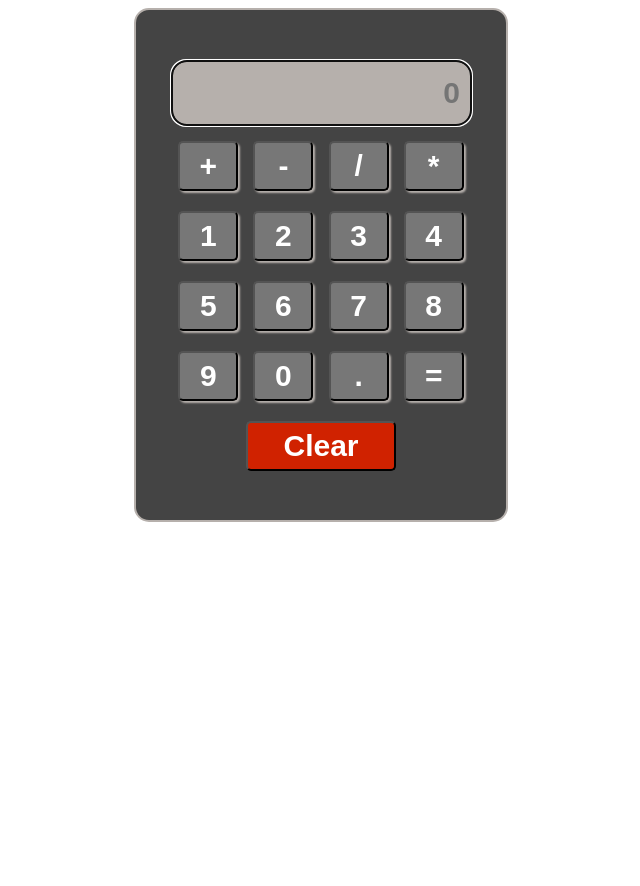
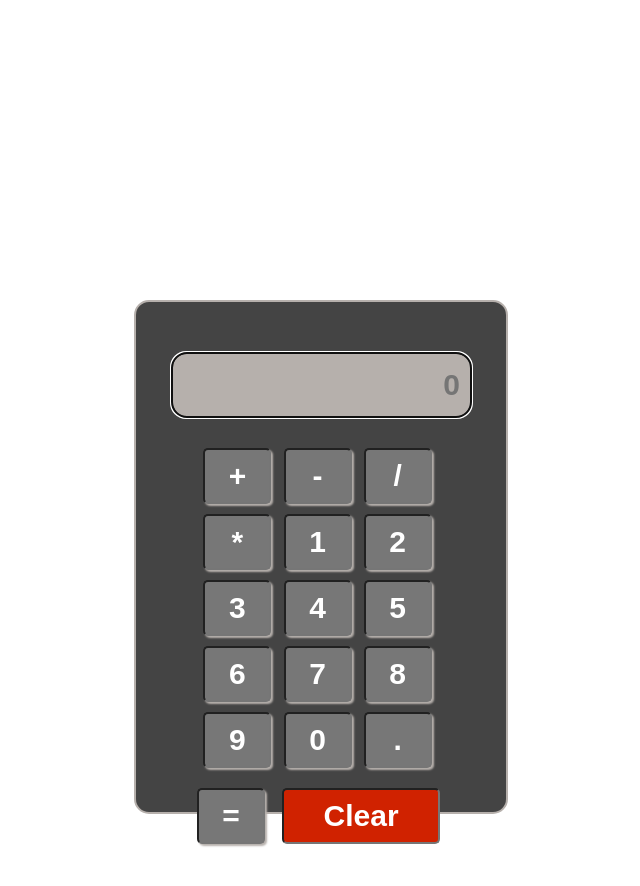
Before and after one commit to MahamSiddiqui/Calculator, a plain HTML site: page index.html in a window 1280 px wide. Shown: the whole page, without its empty margins (319-959 px from the left). Before the commit the page ends 800 px from the top, so only its background shows below. Drawn offline with Linux system fonts and the light colour scheme.

Commit message:
Add files via upload

```diff
--- a/index.html
+++ b/index.html
@@ -19,23 +19,23 @@
      </header>
      <div id="cal-body">
 
-         <button class="btn">+</button>
-         <button class="btn">-</button>
-         <button class="btn">/</button>
-         <button class="btn">*</button>
-         <button class="btn">1</button>
-         <button class="btn">2</button>
-         <button class="btn">3</button>
-         <button class="btn">4</button>
-         <button class="btn">5</button>
-         <button class="btn">6</button>
-         <button class="btn">7</button>
-         <button class="btn">8</button>
-         <button class="btn">9</button>
-         <button class="btn">0</button>
-         <button class="btn">.</button>
-         <button id="equal">=</button>
-         <button id="Remove">Clear</button>
+         <input type="input" value="+"class="btn">
+         <input type="input" value="-"class="btn">
+         <input type="input" value="/"class="btn">
+         <input type="input" value="*"class="btn">
+         <input type="input" value="1"class="btn">
+         <input type="input" value="2"class="btn">
+         <input type="input" value="3"class="btn">
+         <input type="input" value="4"class="btn">
+         <input type="input" value="5"class="btn">
+         <input type="input" value="6"class="btn">
+         <input type="input" value="7"class="btn">
+         <input type="input" value="8"class="btn">
+         <input type="input" value="9"class="btn">
+         <input type="input" value="0"class="btn">
+         <input type="input" value="."class="btn">
+         <input type="input" value="="id="equal">
+         <input type="input" value="Clear"id="Remove">
 
 
         </div>
--- a/script.js
+++ b/script.js
@@ -1,5 +1,15 @@
-$(document).ready (function (){
-    $('.btn').on('click',function(){
-        $("#result-disply").val()($("#result-disply").val() +(this).val())
+$(document).ready (function (e){
+    $('.btn').click(function(e) {
+      $("#result-disply").val($("#result-disply").val() + $(this).val())
+
     });
-})
+
+    $('#Remove').click(function(e) {
+        $('#result-disply').val('') ;
+
+    });
+    $('#equal').click(function(e){
+        $('#result-disply').val(eval($('#result-disply').val()));
+    });
+
+});
--- a/style.css
+++ b/style.css
@@ -1,15 +1,14 @@
 body{
     font-family: Verdana, Geneva, Tahoma, sans-serif;
+    margin: 300px;
 }
 #cal-wrapped{
     background-color: #444444;
     margin: auto;
-    padding: 20px 20px  ;
     width: 300px;
     height: 450px;
     border: 2px solid #B6B0AC;
     border-radius: 15px;
-    text-align: center;
     padding: 50px 35px 10px 35px;
 
 }
@@ -17,7 +16,7 @@ body{
     width: 290px;
     height: 60px;
     background-color:#B6B0AC;
-    margin:auto 0 5px 0;
+    margin:auto 0 15px 0;
     padding-right: 5px;
     border-radius:15px ;
     border-radius: 10px solid #B6B0AC;
@@ -26,15 +25,19 @@ body{
     font-style: normal;
     font-weight: bold;
     letter-spacing: 5px;
-
-
+}
+#cal-body{
+    text-align: center;
+    margin: auto;
+    padding: 15px 0 0 0;
 }
 .btn{
     height: 50px;
     width: 60px;
     background-color: #777777;
     color: #ffff;
-    margin: 10px 5px;
+    margin:0 7px 10px 0;
+    text-align: center;
     font-size: 30px;
     font-style: normal;
     font-weight: bold;
@@ -50,7 +53,9 @@ body{
     margin: 10px 5px;
     font-size: 30px;
     font-style: normal;
+    text-align: center;
     font-weight: bold;
+    margin:0 7px 10px 0;
     box-shadow:2px 2px 2px #B6B0AC;
     border-radius: 5px;
 }
@@ -64,7 +69,8 @@ body{
     font-style: normal;
     font-weight: bold;
     border-radius: 5px;
-
+    margin: 10px 5px;
+    text-align: center;
 }
 .btn:hover{
 cursor: pointer;
```
